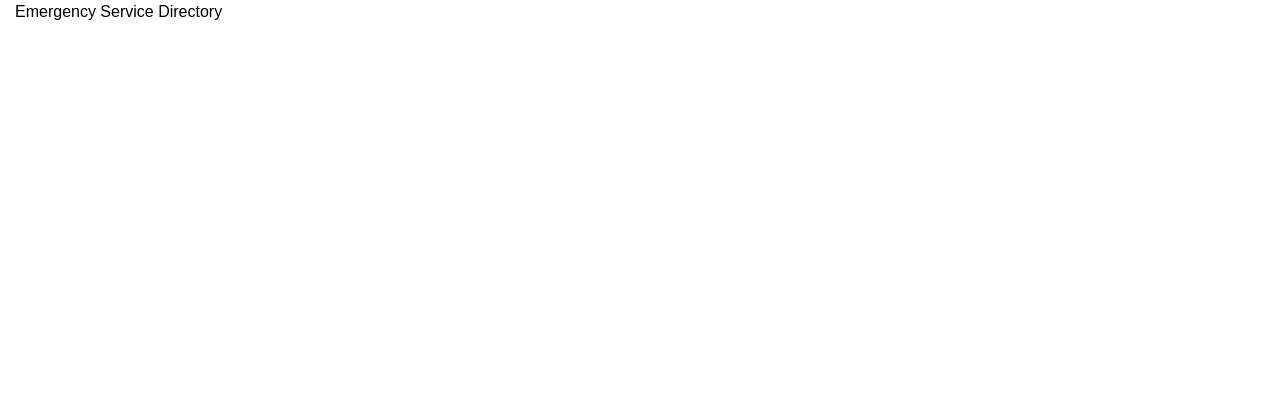
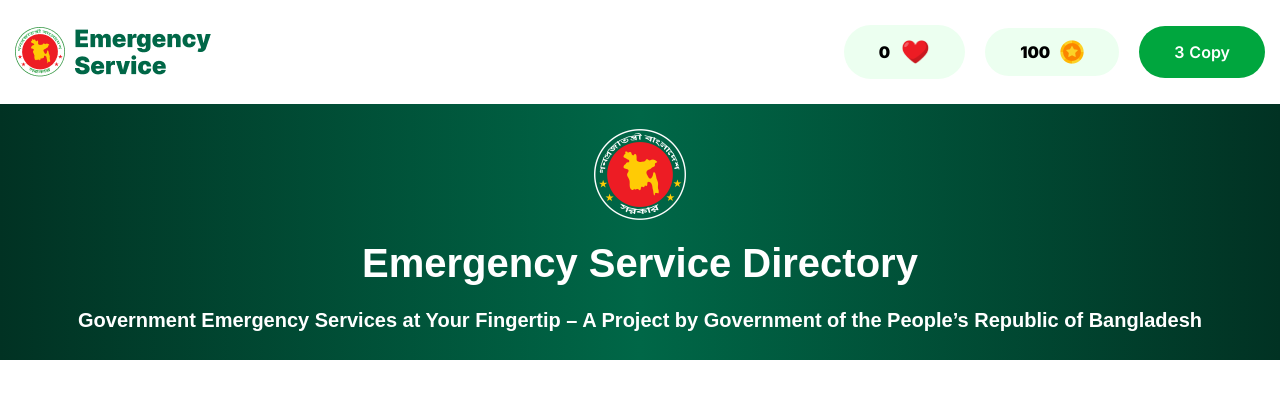
Before and after one commit to rafiultalukdar1/fifth-assignment, a plain HTML site: page index.html in a window 1280 px wide. Drawn offline with nearby package versions, Linux system fonts and the light colour scheme; a web font is replaced by a local one.

Commit message:
Added Header and Banner Section

```diff
--- a/index.html
+++ b/index.html
@@ -37,11 +37,36 @@
 <body>
 
     <main>
+        <!-- Header section Here -->
         <header>
             <div class="container">
-                <h1>Emergency Service Directory</h1>
+                <nav class="flex flex-col md:flex-row justify-between items-center py-[25px] gap-y-[20px]">
+                    <div>
+                        <a href=""><img src="images/logo.png" alt=""></a>
+                    </div>
+                    <div>
+                        <ul class="flex items-center md:gap-[20px] gap-[8px] flex-wrap">
+                            <li class="flex items-center gap-[10px] rounded-[50px] bg-[#ECFFF0] md:py-[12px] md:px-[35px] py-[10px] px-[25px] text-[#000] text-[16px] font-[900] inter-font"><span>0</span><img class="max-w-[30px]" src="images/heart.png" alt=""></li>
+                            <li class="flex items-center gap-[10px] rounded-[50px] bg-[#ECFFF0] md:py-[12px] md:px-[35px] py-[10px] px-[25px] text-[#000] text-[16px] font-[900] inter-font"><span>100</span><img class="max-w-[24px]" src="images/coin.png" alt=""></li>
+                            <li class="flex items-center gap-[5px] rounded-[50px] bg-[#00A63E] md:py-[14px] md:px-[35px] py-[10px] px-[25px] text-[#fff] text-[16px] font-[600] inter-font"><span>3</span>Copy</li>
+                        </ul>
+                    </div>
+                </nav>
             </div>
         </header>
+        <!-- Header section Here -->
+
+        <!-- Banner section Here -->
+         <section class="bg-[linear-gradient(90deg,#013223_0%,#006747_49.99%,#013223_100%)] py-[25px]">
+            <div class="container">
+                <div class="text-center">
+                    <img class="max-w-[92px] mx-auto" src="images/logo-dark.png" alt="">
+                    <h2 class="text-[#FFF] text-[26px] md:text-[40px] font-[700] py-[7px] md:py-[12px]">Emergency Service Directory</h2>
+                    <p class="text-[#FFF] text-[18px] md:text-[20px] font-[600]">Government Emergency Services at Your Fingertip – A Project by  Government of the People’s Republic of Bangladesh</p>
+                </div>
+            </div>
+        </section>
+        <!-- Banner section Here -->
     </main>
 
 
```
Also changed, not shown: images/coin.png (added), images/heart.png (added), images/logo-dark.png (added), images/logo.png (added).
